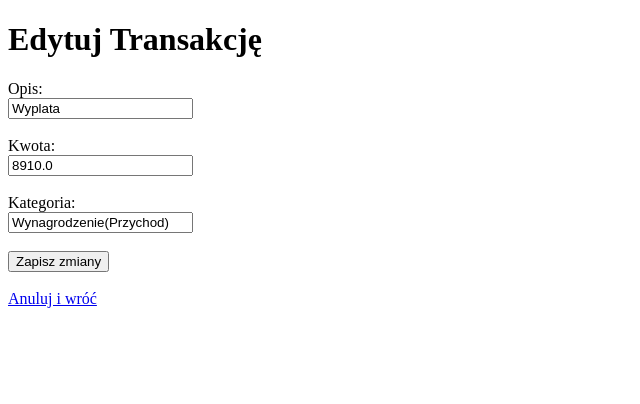
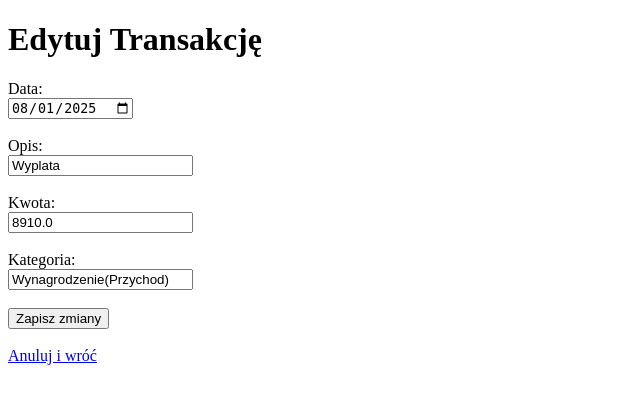
Before and after one commit to mikeweb89/aplikacja-budzetowa, a Flask app: page /edit/7 in a window 1280 px wide. Shown: the top 404 px of the page, without its empty margins (0-640 px from the left). Run offline with Flask 3, Linux system fonts and the light colour scheme; data comes from the database, SQL or seed files in the repository; both versions use the stored data as it was after the commit.

Commit message:
Dodanie wybierania daty

```diff
--- a/app.py
+++ b/app.py
@@ -95,15 +95,27 @@ def index():
 
 @app.route('/add', methods=['POST'])
 def add_transaction():
+    # Pobieramy dane z formularza
     opis = request.form['opis']
     kwota = request.form['kwota']
     kategoria = request.form['kategoria']
-    dzisiejsza_data = date.today()
+
+    # --- NOWA LOGIKA OBSŁUGI DATY ---
+    data_str = request.form['data'] # Pobieramy datę jako tekst
+
+    # Jeśli użytkownik nie podał daty (tekst jest pusty), użyj dzisiejszej.
+    # W przeciwnym razie, użyj daty z formularza.
+    if not data_str:
+        transakcja_data = date.today()
+    else:
+        transakcja_data = date.fromisoformat(data_str)
+    # ------------------------------------
 
     conn = get_db_connection()
     conn.execute(
+        # Używamy nowej zmiennej 'transakcja_data' do zapisu w bazie
         "INSERT INTO transakcje (opis, kwota, kategoria, data) VALUES (?, ?, ?, ?)",
-        (opis, kwota, kategoria, dzisiejsza_data)
+        (opis, kwota, kategoria, transakcja_data)
     )
     conn.commit()
     conn.close()
@@ -132,20 +144,18 @@ def edit_transaction(id):
 # --- NOWA FUNKCJA DO ZAPISYWANIA ZMIAN ---
 @app.route('/update/<int:id>', methods=['POST'])
 def update_transaction(id):
-    # Pobieramy zaktualizowane dane z formularza
     opis = request.form['opis']
     kwota = request.form['kwota']
     kategoria = request.form['kategoria']
+    transakcja_data = date.fromisoformat(request.form['data']) # <-- NOWA LINIA
 
     conn = get_db_connection()
-    # Wykonujemy polecenie SQL UPDATE, aby zaktualizować wiersz o konkretnym id
     conn.execute(
-        'UPDATE transakcje SET opis = ?, kwota = ?, kategoria = ? WHERE id = ?',
-        (opis, kwota, kategoria, id)
+        'UPDATE transakcje SET opis = ?, kwota = ?, kategoria = ?, data = ? WHERE id = ?', # <-- DODAJ 'data = ?'
+        (opis, kwota, kategoria, transakcja_data, id) # <-- DODAJ 'transakcja_data'
     )
     conn.commit()
     conn.close()
-    # Po aktualizacji przekierowujemy użytkownika z powrotem na stronę główną
     return redirect(url_for('index'))
 
 # Wyświetla stronę z listą kategorii i formularzem do dodawania nowych
--- a/templates/edit.html
+++ b/templates/edit.html
@@ -8,6 +8,10 @@
     <h1>Edytuj Transakcję</h1>
 
     <form action="{{ url_for('update_transaction', id=transakcja['id']) }}" method="POST">
+
+        <label for="data">Data:</label><br>
+        <input type="date" id="data" name="data" value="{{ transakcja['data'] }}" required><br><br>
+
         <label for="opis">Opis:</label><br>
         <input type="text" id="opis" name="opis" value="{{ transakcja['opis'] }}" required><br><br>
 
--- a/templates/index.html
+++ b/templates/index.html
@@ -67,6 +67,10 @@
             <h2 class="mt-4">Dodaj transakcję</h2>
             <form action="/add" method="POST">
                 <div class="mb-3">
+                    <label for="data" class="form-label">Data transakcji:</label>
+                    <input type="date" id="data" name="data" class="form-control">
+                </div>
+                <div class="mb-3">
                     <label for="opis" class="form-label">Opis:</label>
                     <input type="text" id="opis" name="opis" class="form-control" required>
                 </div>
```
Also changed, not shown: budget.db.
